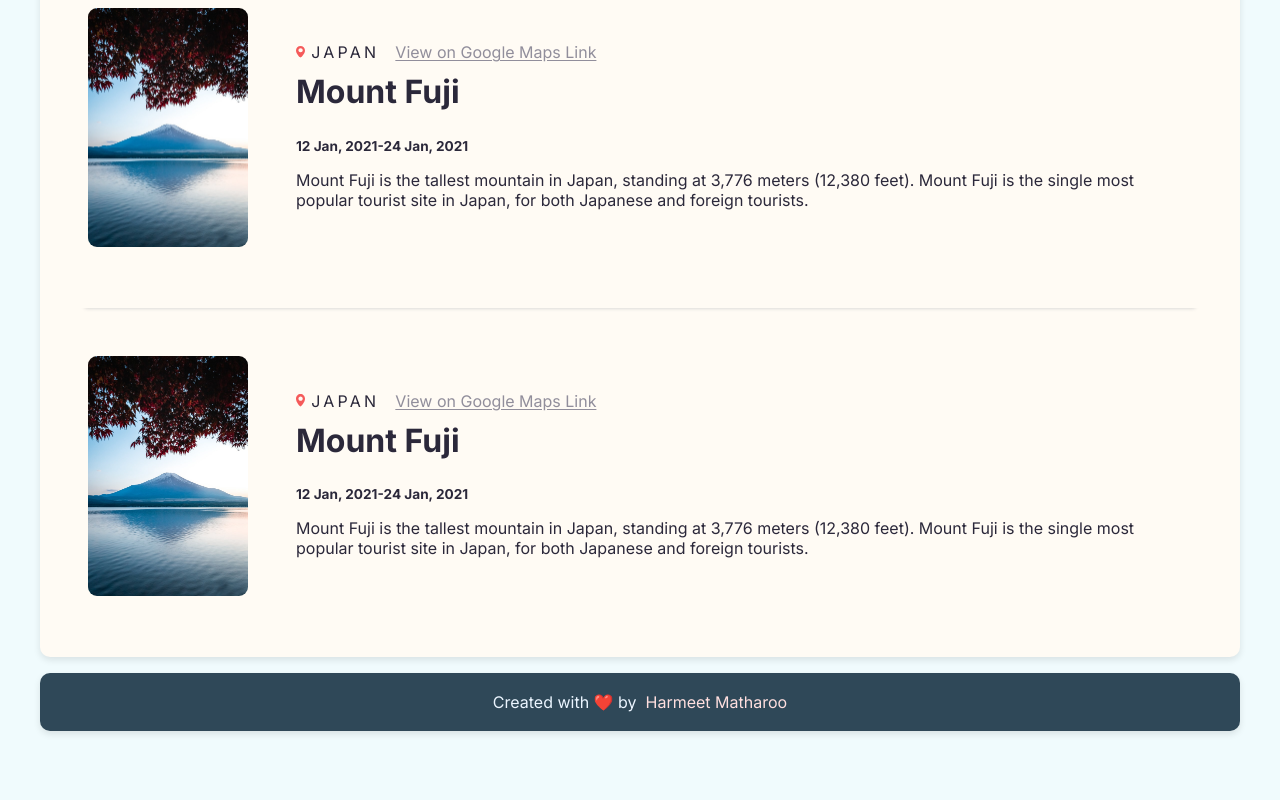
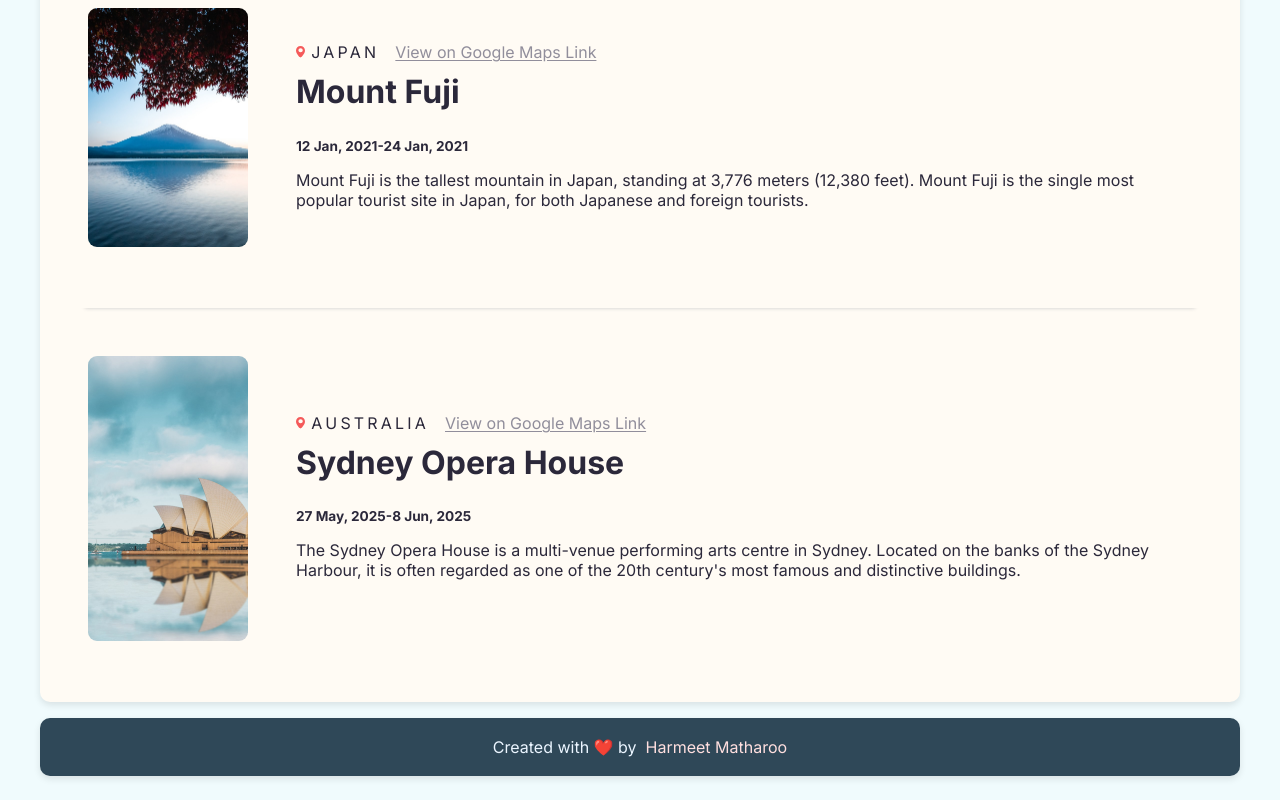
Before and after one commit to hmjatt/Travel-Journal-ReactJS, a React (Create React App) app in the folder travel-journal/: page / in a window 1280 px wide. Shown: the part 1908-2708 px from the top of the page. Before the commit the page ends 2663 px from the top, so only its background shows below. Built offline with nearby package versions, Linux system fonts and the light colour scheme.

Commit message:
Added `Opera House` card

```diff
--- a/travel-journal/src/data.js
+++ b/travel-journal/src/data.js
@@ -61,13 +61,13 @@ const data = [
     },
 	{
 		id: 7,
-        title: "Mount Fuji",
-        location: "Japan",
-        googleMapsUrl: "https://goo.gl/maps/1DGM5WrWnATgkSNB8",
-        startDate: "12 Jan, 2021",
-        endDate: "24 Jan, 2021",
-        description: "Mount Fuji is the tallest mountain in Japan, standing at 3,776 meters (12,380 feet). Mount Fuji is the single most popular tourist site in Japan, for both Japanese and foreign tourists.",
-        imageUrl: require("./images/mt-fuji.jpg")
+        title: "Sydney Opera House",
+        location: "Australia",
+        googleMapsUrl: "https://www.google.com/maps/place/Sydney+Opera+House/@-33.8567844,151.213108,17z/data=!3m1!4b1!4m5!3m4!1s0x6b12ae665e892fdd:0x3133f8d75a1ac251!8m2!3d-33.8567844!4d151.2152967",
+        startDate: "27 May, 2025",
+        endDate: "8 Jun, 2025",
+        description: "The Sydney Opera House is a multi-venue performing arts centre in Sydney. Located on the banks of the Sydney Harbour, it is often regarded as one of the 20th century's most famous and distinctive buildings.",
+        imageUrl: require("./images/opera-house.jpg")
     }
 ];
 
```
